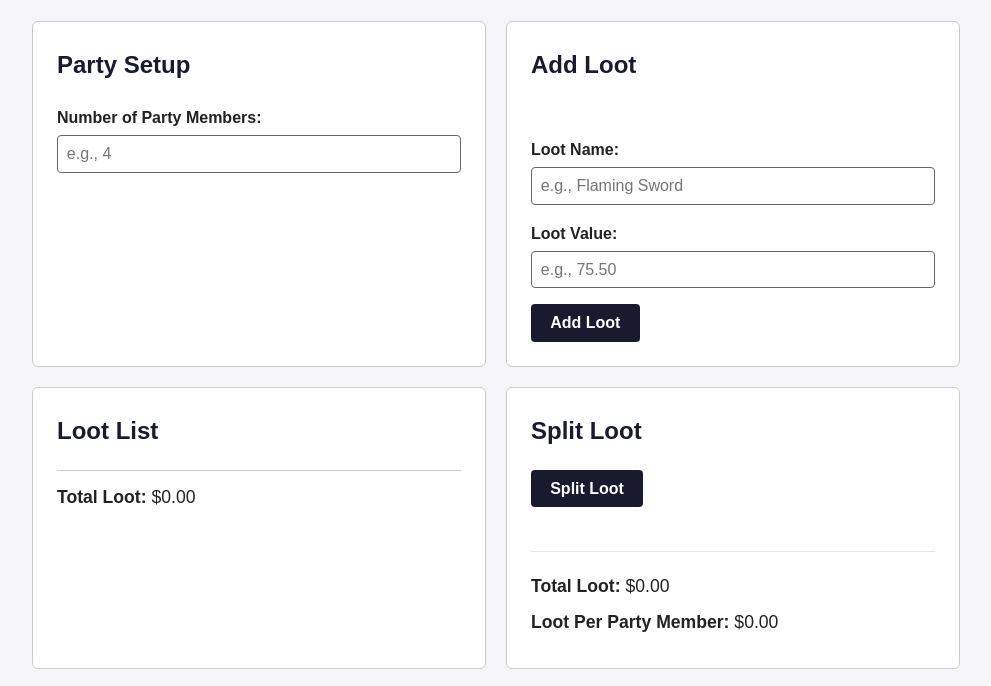
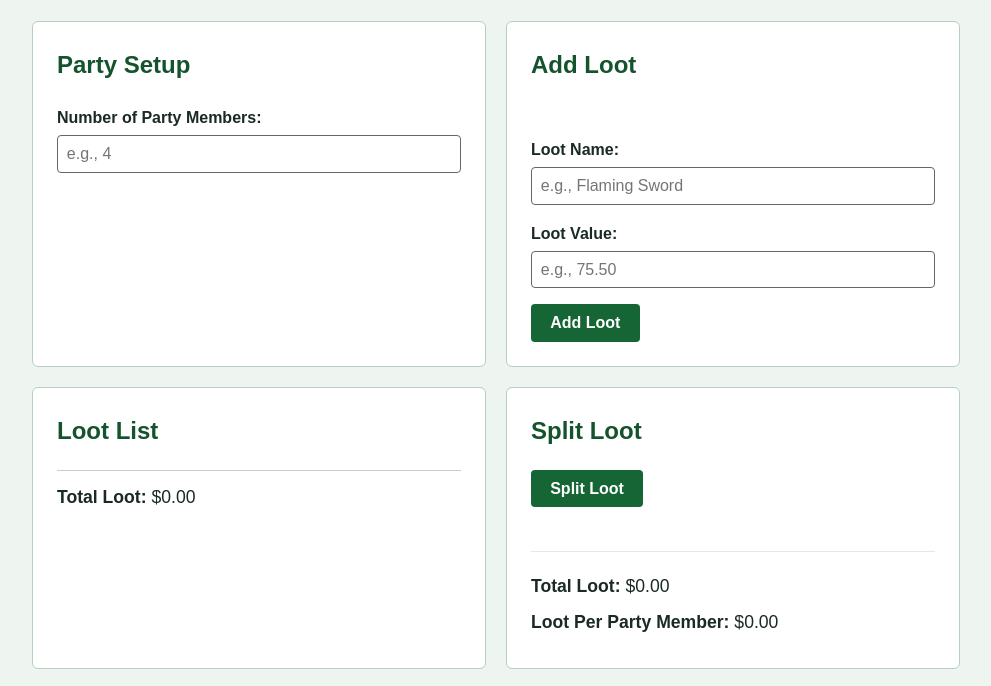
Before and after one commit to adinanurlanova27-dev/DungeonLootSplitterPhase1, a plain HTML site: page index.html in a window 1280 px wide. Shown: the part 147-833 px from the top of the page, without its empty margins (144-1135 px from the left). Drawn offline with Linux system fonts and the light colour scheme.

Commit message:
Update styles for body, headings, and buttons

```diff
--- a/css/style.css
+++ b/css/style.css
@@ -5,8 +5,8 @@
 
 body {
     line-height: 1.6;
-    background-color: #f4f4f9;
-    color: #222222;
+    background-color: #eef5f0;
+    color: #1b2a22;
     max-width: 960px;
     margin: 2rem auto;
     padding: 0 1rem;
@@ -20,7 +20,7 @@ header {
 }
 
 h1, h2 {
-    color: #1a1a2e;
+    color: #14532d;
     margin-top: 0;
 }
 
@@ -39,7 +39,7 @@ main {
 .panel {
     background-color: #ffffff;
     padding: 1.5rem;
-    border: 1px solid #cccccc;
+    border: 1px solid #b7cfc0;
     border-radius: 6px;
 }
 
@@ -63,7 +63,7 @@ input {
 }
 
 button {
-    background-color: #1a1a2e;
+    background-color: #166534;
     color: #ffffff;
     font-size: 1rem;
     font-weight: bold;
@@ -73,7 +73,7 @@ button {
     cursor: pointer;
 }
 
-button:hover {
+button: hover {
     background-color: #2e2e52;
 }
 
```
